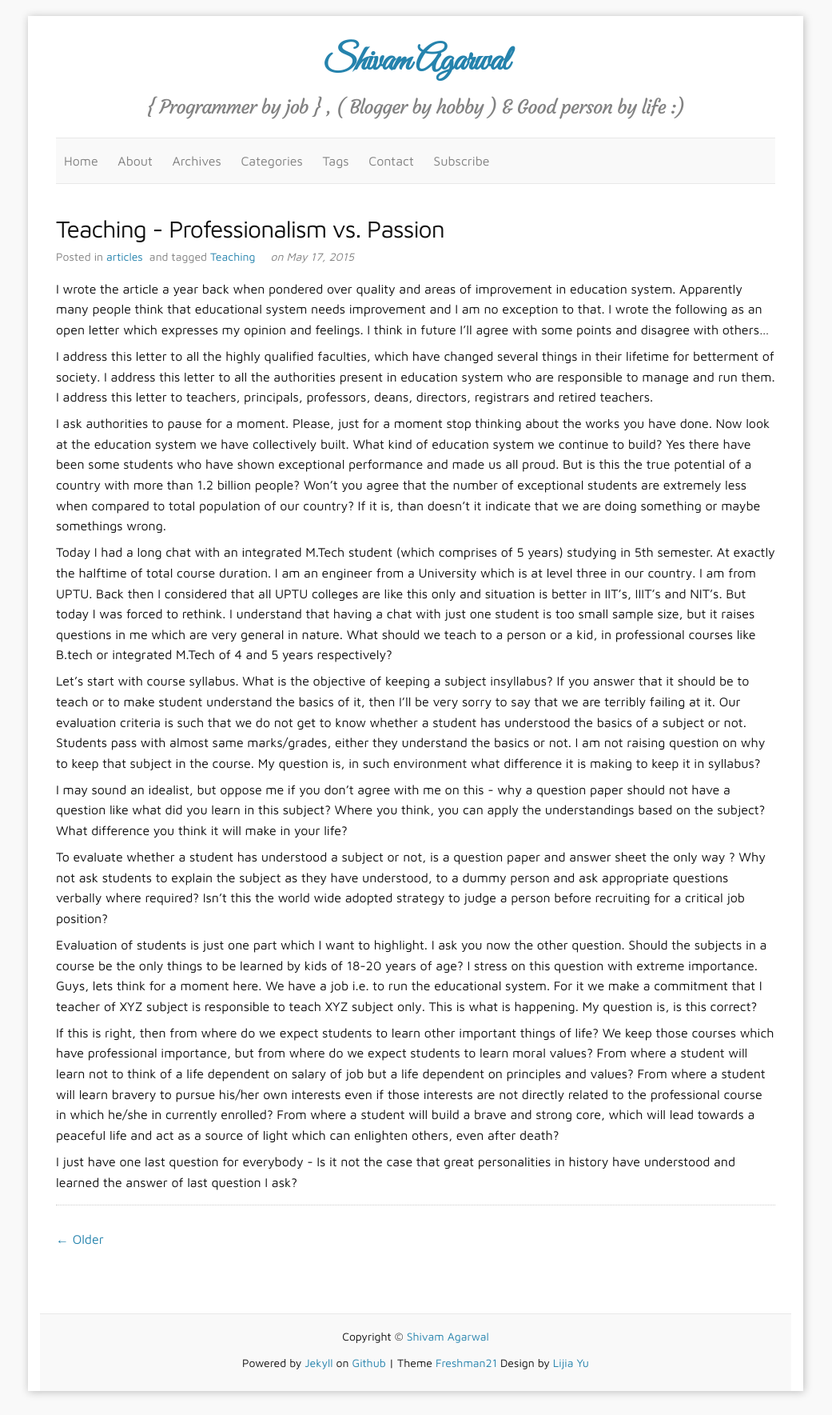
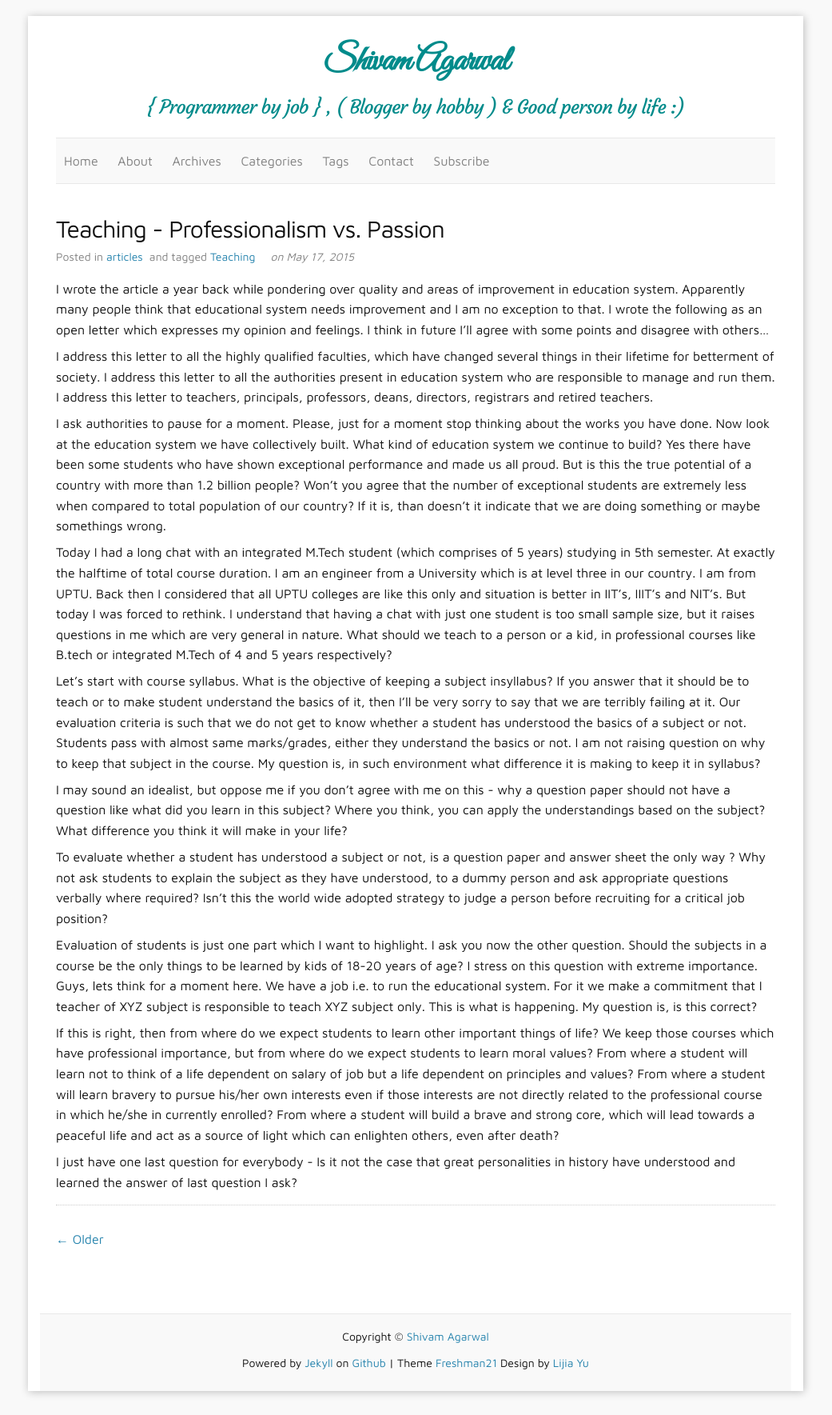
Before and after one commit to shivam-agarwal/shivam-agarwal.github.io, a Jekyll site: the page built from _posts/2015-05-17-Teaching-professionalism-vs-passion.md, in a window 1280 px wide. Shown: the whole page at 80% size, without its empty margins (120-1161 px from the left). Built offline with Jekyll 4.4.1, drawn with Linux system fonts in a browser that asks for light colours; comment, search, counter and statistics services are not loaded.

Commit message:
changed favicon and style of header

```diff
--- a/_posts/2015-05-17-Teaching-professionalism-vs-passion.md
+++ b/_posts/2015-05-17-Teaching-professionalism-vs-passion.md
@@ -9,7 +9,7 @@ tags:
 
 ---
 
-I wrote the article a year back when pondered over quality and areas of improvement in education system. Apparently many people think that educational system needs improvement and I am no exception to that. I wrote the following as an open letter which expresses my opinion and feelings. I think in future I'll agree with some points and disagree with others...
+I wrote the article a year back while pondering over quality and areas of improvement in education system. Apparently many people think that educational system needs improvement and I am no exception to that. I wrote the following as an open letter which expresses my opinion and feelings. I think in future I'll agree with some points and disagree with others...
 <!-- more -->
 
 I address this letter to all the highly qualified faculties, which have changed several
--- a/_sass/_layout.scss
+++ b/_sass/_layout.scss
@@ -18,7 +18,8 @@
     &,
     &:visited
     &:hover {
-      color: $brand-top-color; //$grey-color-dark
+
+      color: $darkcyan; //$grey-color-dark
       /* border-bottom: 1px dotted; */
       text-decoration: none;
     }
@@ -33,7 +34,7 @@
   letter-spacing: -1px;
   margin-bottom: 0;
   text-align:center;
-  color: $grey-color;
+  color: $darkcyan;
 }
 
 .site-nav {
--- a/css/main.scss
+++ b/css/main.scss
@@ -18,6 +18,8 @@ $background-color: #f9f9f9;
 $brand-color:      #2a7ae2;
 $brand-top-color:  #2583ad;
 $hover-color:      #DD1144;
+
+$darkcyan: 	   #008b8b;
 
 $grey-color:       #828282;
 $grey-color-light: lighten($grey-color, 40%);
```
Also changed, not shown: images/favicon.ico, 5 other files.
